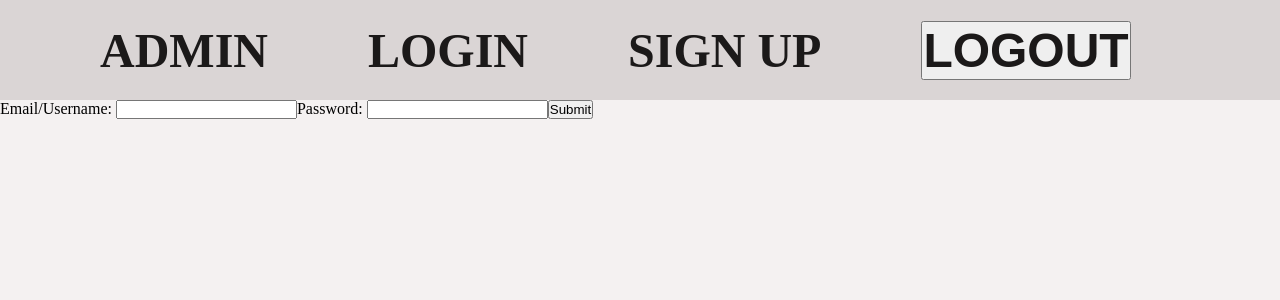
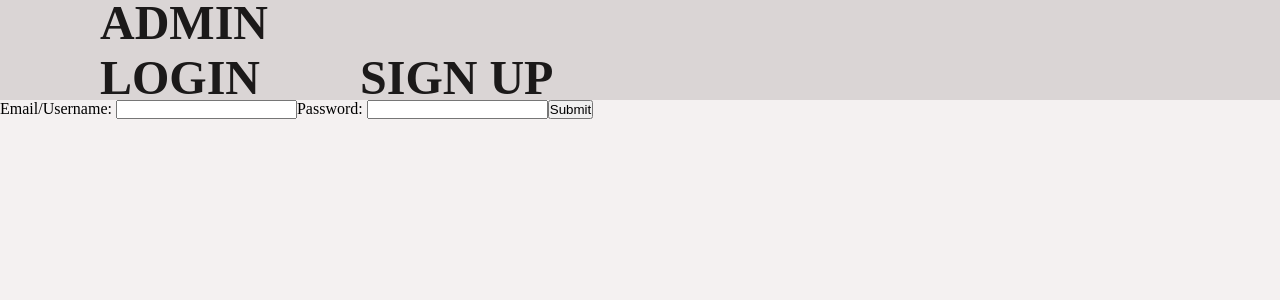
Before and after one commit to New3This/MERN-ECOMMERCE-FRUIT-STORE, a React app in the folder frontend/: page /login in a window 1280 px wide. Shown: the top 300 px of the page. Built offline with nearby package versions, Linux system fonts and the light colour scheme; the HTML template or start-up script is replaced by a standard one.

Commit message:
initialise auth token by retrieving localstorage token

```diff
--- a/frontend/src/components/Navbar.jsx
+++ b/frontend/src/components/Navbar.jsx
@@ -1,5 +1,7 @@
 import {Link} from "react-router-dom";
 import useLogout from "../hooks/useLogout.jsx";
+import { useContext } from "react";
+import { authenticateContext } from "../context/authenticateContext";
 
 const Navbar = () => {
     const { logout } = useLogout();
@@ -7,21 +9,34 @@ const Navbar = () => {
         logout();
     }
 
+    const { user } = useContext(authenticateContext);
+
     return (
         <header>
             <div className="navbar">
                 <Link to="/" className="navbar-link">
                     Admin
                 </Link>
+                <nav>
+                    {!user && (
+                        <>
                             <Link to="/login" className="navbar-link">
                                 Login
                             </Link>
                             <Link to="/signup" className="navbar-link">
                                 Sign Up
                             </Link>
+                        </>
+                    )}
+                    {user && (
+                        <div>
+                            <span>{user.email}</span>
                             <button onClick={logoutHandler} className="navbar-link">
                                 Logout
                             </button>
+                        </div>
+                    )}
+                </nav>
             </div>
         </header>
     )
--- a/frontend/src/context/authenticateContext.jsx
+++ b/frontend/src/context/authenticateContext.jsx
@@ -1,4 +1,4 @@
-import { createContext, useReducer } from 'react'
+import { createContext, useEffect, useReducer } from 'react'
 
 export const authenticateContext = createContext();
 
@@ -20,6 +20,13 @@ export const AuthenticateProvider = ({children}) => {
         user: null
     });
 
+    useEffect(() => {
+        const user = JSON.parse(localStorage.getItem('user'));
+        if (user) {
+            dispatch({ type: 'LOGIN', payload: user });
+        }
+    }, []);
+
     console.log("Current state is ", state);
 
     return (
```
Lines whose indentation alone changed are shown as unchanged.
